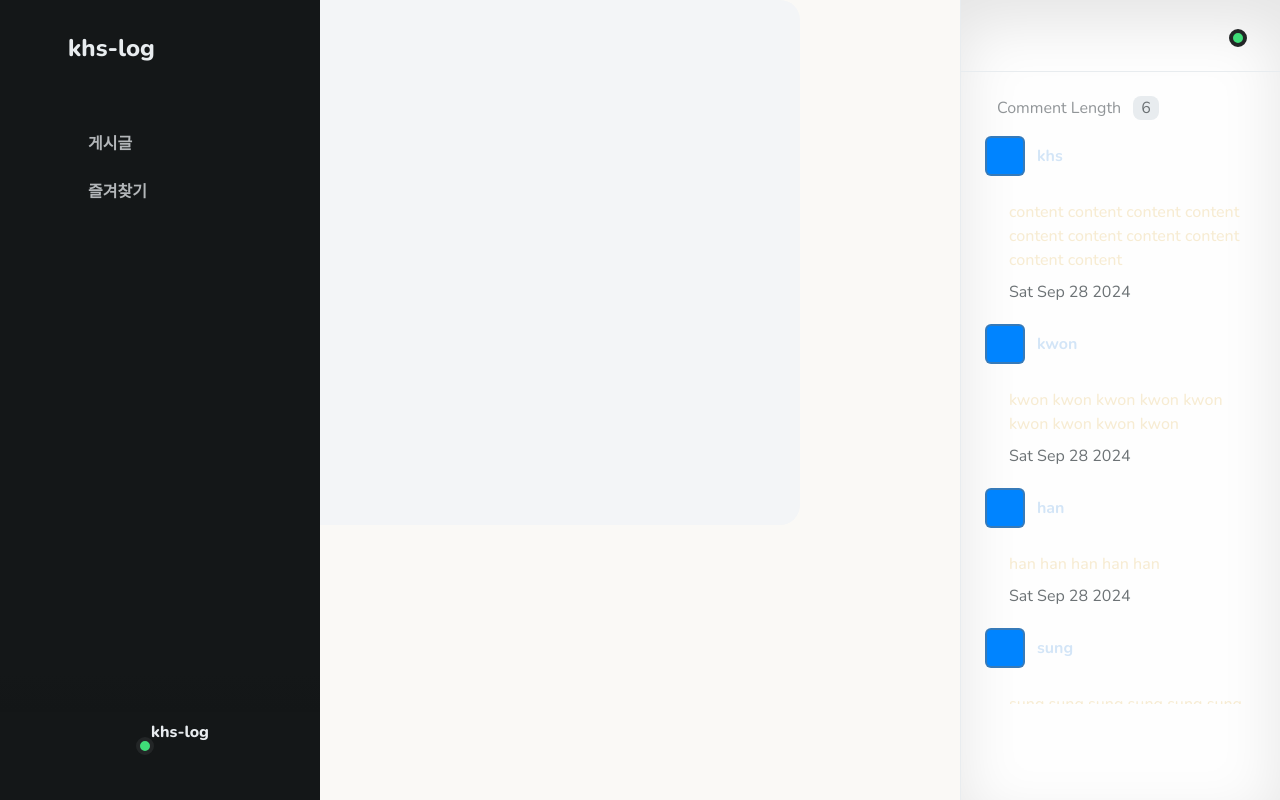
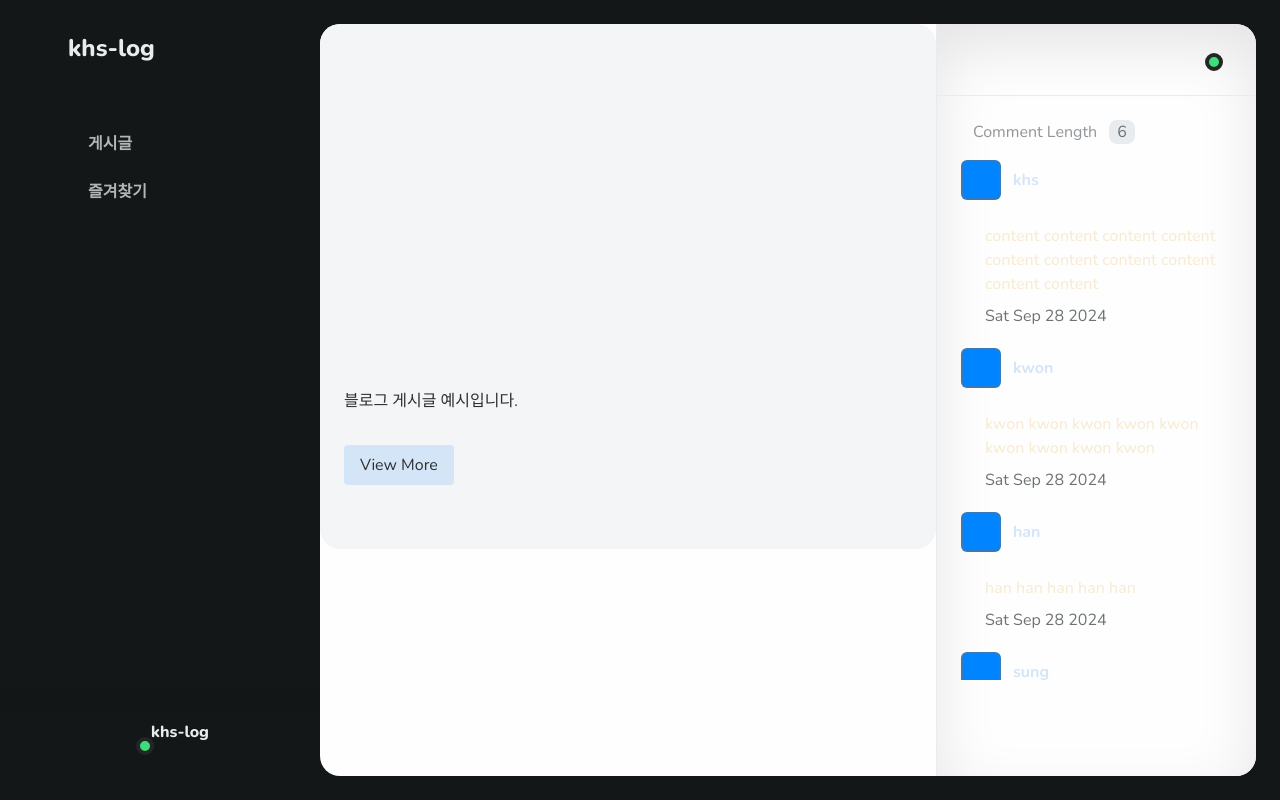
Before and after one commit to f-lab-edu/khs-log, a Next.js app: page / in a window 1280 px wide. Built offline with nearby package versions, Linux system fonts and the light colour scheme; a web font is replaced by a local one.

Commit message:
feat: add Layout container

```diff
--- /dev/null
+++ b/src/components/Layout/index.tsx
@@ -0,0 +1,86 @@
+import Link from 'next/link'
+import {useEffect, useState} from 'react'
+import {twMerge} from 'tailwind-merge'
+
+import LeftSideBar from '@/components/LeftSideBar'
+import RightCommentBar from '@/components/RightCommentBar'
+
+type LayoutProps = {
+  smallSidebar?: boolean
+  hideRightSidebar?: boolean
+  backUrl?: string
+  children: React.ReactNode
+}
+
+const Layout = ({
+  smallSidebar,
+  hideRightSidebar,
+  backUrl,
+  children,
+}: LayoutProps) => {
+  const [visibleSidebar, setVisibleSidebar] = useState<any>(
+    smallSidebar || false,
+  )
+  const [visibleRightSidebar, setVisibleRightSidebar] = useState<boolean>(false)
+
+  const handleClickOverlay = () => {
+    setVisibleSidebar(true)
+    setVisibleRightSidebar(false)
+  }
+
+  useEffect(() => {
+    setVisibleSidebar(smallSidebar)
+  }, [smallSidebar])
+
+  return (
+    <div>
+      <div
+        className={`pr-6 bg-n-7 md:p-0 md:bg-n-1 dark:md:bg-n-6 md:overflow-hidden ${
+          visibleSidebar
+            ? 'pl-24 md:pl-0'
+            : smallSidebar
+              ? 'pl-24 md:pl-0'
+              : 'pl-80 xl:pl-24 md:pl-0'
+        }`}>
+        <LeftSideBar />
+        <div
+          className={`flex py-6 md:py-0 ${
+            hideRightSidebar
+              ? 'min-h-screen min-h-screen-ios'
+              : 'h-screen h-screen-ios'
+          }`}>
+          <div
+            className={`relative flex grow max-w-full bg-n-1 rounded-[1.25rem] md:rounded-none dark:bg-n-6 ${
+              !hideRightSidebar && 'pr-[22.5rem] 2xl:pr-80 lg:pr-0'
+            }`}>
+            <div
+              className={`relative flex flex-col grow max-w-full ${
+                !hideRightSidebar && 'md:pt-18'
+              }`}>
+              {hideRightSidebar && smallSidebar && (
+                <Link
+                  className="absolute top-6 right-6 flex justify-center items-center w-10 h-10 border-2 border-n-4/25 rounded-full text-0 transition-colors hover:border-transparent hover:bg-n-4/25"
+                  href={backUrl || '/'}>
+                  {/* <Image className="fill-n-4" /> */}
+                </Link>
+              )}
+              {children}
+            </div>
+            {!hideRightSidebar && <RightCommentBar />}
+          </div>
+        </div>
+        <div
+          className={twMerge(
+            `fixed inset-0 z-10 bg-n-7/80 invisible opacity-0 md:hidden ${
+              (!visibleSidebar && smallSidebar) ||
+              (visibleRightSidebar && 'visible opacity-100')
+            }`,
+          )}
+          onClick={handleClickOverlay}
+        />
+      </div>
+    </div>
+  )
+}
+
+export default Layout
--- a/src/components/RightCommentBar/index.tsx
+++ b/src/components/RightCommentBar/index.tsx
@@ -54,7 +54,7 @@ const RightCommentBar = () => {
   return (
     <div
       className={twMerge(
-        `absolute top-0 right-0 bottom-0 flex flex-col w-[22.5rem] pt-[8rem] pb-24 bg-n-1 border-l border-n-3 shadow-[inset_0_1.5rem_3.75rem_rgba(0,0,0,0.1)] 2xl:w-80 lg:rounded-[1.25rem] lg:invisible lg:opacity-0 lg:transition-opacity lg:z-20 lg:border-l-0 lg:shadow-2xl md:fixed md:w-[calc(100%-4rem)] md:border-l md:rounded-none dark:bg-n-6 dark:border-n-5
+        `absolute top-0 right-0 bottom-0 flex flex-col w-[22.5rem] pt-[8rem] pb-24 bg-n-1 rounded-r-[1.25rem] border-l border-n-3 shadow-[inset_0_1.5rem_3.75rem_rgba(0,0,0,0.1)] 2xl:w-80 lg:rounded-[1.25rem] lg:invisible lg:opacity-0 lg:transition-opacity lg:z-20 lg:border-l-0 lg:shadow-2xl md:fixed md:w-[calc(100%-4rem)] md:border-l md:rounded-none dark:bg-n-6 dark:border-n-5
           lg:visible-opacity-100`,
       )}>
       <div className="absolute top-0 left-0 right-0 flex justify-end items-center h-18 px-9 border-b border-n-3 lg:pr-18 md:pr-16 dark:border-n-5">
--- a/src/templates/MainPage/index.tsx
+++ b/src/templates/MainPage/index.tsx
@@ -3,15 +3,14 @@
 import React from 'react'
 
 import BlogCard from '@/components/BlogCard'
-import LeftSideBar from '@/components/LeftSideBar'
-import RightCommentBar from '@/components/RightCommentBar'
+import Layout from '@/components/Layout'
 
 const MainPage = () => {
   return (
     <>
-      <LeftSideBar />
-      <BlogCard />
-      <RightCommentBar />
+      <Layout>
+        <BlogCard />
+      </Layout>
     </>
   )
 }
```
